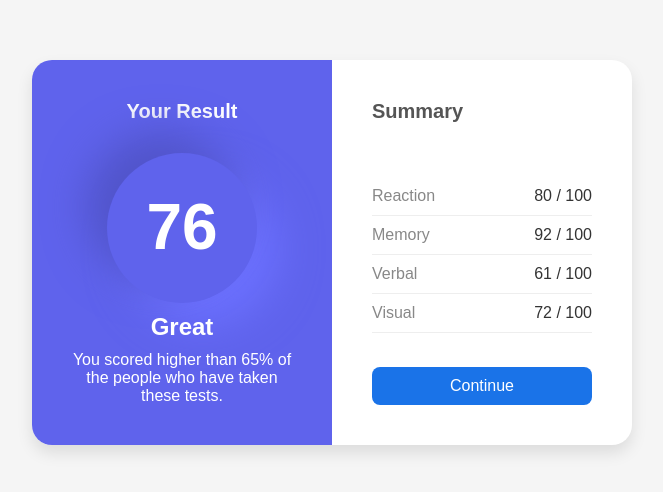
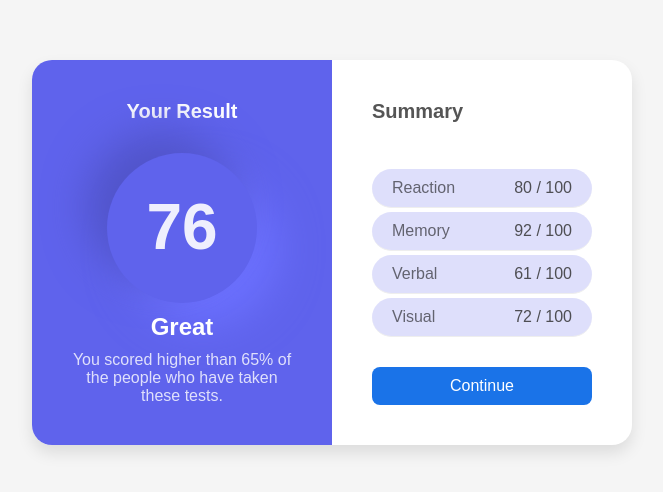
Before and after one commit to LetsCodethat/Frontend_projects, a plain HTML site: page Result Summary Component/index.html in a window 1280 px wide. Shown: the part 148-640 px from the top of the page, without its empty margins (308-971 px from the left). Drawn offline with Linux system fonts and the light colour scheme.

Commit message:
text color

```diff
--- a/Result Summary Component/index.html
+++ b/Result Summary Component/index.html
@@ -19,10 +19,10 @@
             <div class="summary-section">
                 <h3>Summary</h3>
                 <ul>
-                    <li><span class="label">Reaction</span><span class="score-value">80 / 100</span></li>
-                    <li><span class="label">Memory</span><span class="score-value">92 / 100</span></li>
-                    <li><span class="label">Verbal</span><span class="score-value">61 / 100</span></li>
-                    <li><span class="label">Visual</span><span class="score-value">72 / 100</span></li>
+                    <li class="first"><span class="label">Reaction</span><span class="score-value">80 / 100</span></li>
+                    <li class="first"><span class="label">Memory</span><span class="score-value">92 / 100</span></li>
+                    <li class="first"><span class="label">Verbal</span><span class="score-value">61 / 100</span></li>
+                    <li class="first"><span class="label">Visual</span><span class="score-value">72 / 100</span></li>
                 </ul>
                 <button class="continue-btn">Continue</button>
             </div>
--- a/Result Summary Component/style.css
+++ b/Result Summary Component/style.css
@@ -61,7 +61,7 @@ box-shadow:  -21px -21px 42px #5154c9,
 
 .score .number{
     margin-top: 37px;
-
+    opacity: .9;
 }
 
 
@@ -73,6 +73,7 @@ box-shadow:  -21px -21px 42px #5154c9,
 .description {
     font-size: 16px;
     margin-top: 10px;
+    opacity: .8;
 }
 
 .summary-section {
@@ -102,11 +103,11 @@ box-shadow:  -21px -21px 42px #5154c9,
 }
 
 .summary-section .label {
-    color: #888;
+    color: #0000008e;
 }
 
 .summary-section .score-value {
-    color: #333;
+    color: #333333d7;
 }
 
 .continue-btn {
@@ -123,3 +124,17 @@ box-shadow:  -21px -21px 42px #5154c9,
 .continue-btn:hover {
     background-color: #155bb5;
 }
+
+.first{
+    background-color: #5f64ec34;
+    border-radius: 20px;
+    /* padding-bottom: 20px; */
+    margin-bottom: 4px;
+}
+.first span{
+    margin: 0 20px;
+
+}
+.score-value{
+    color: white;
+}
```
